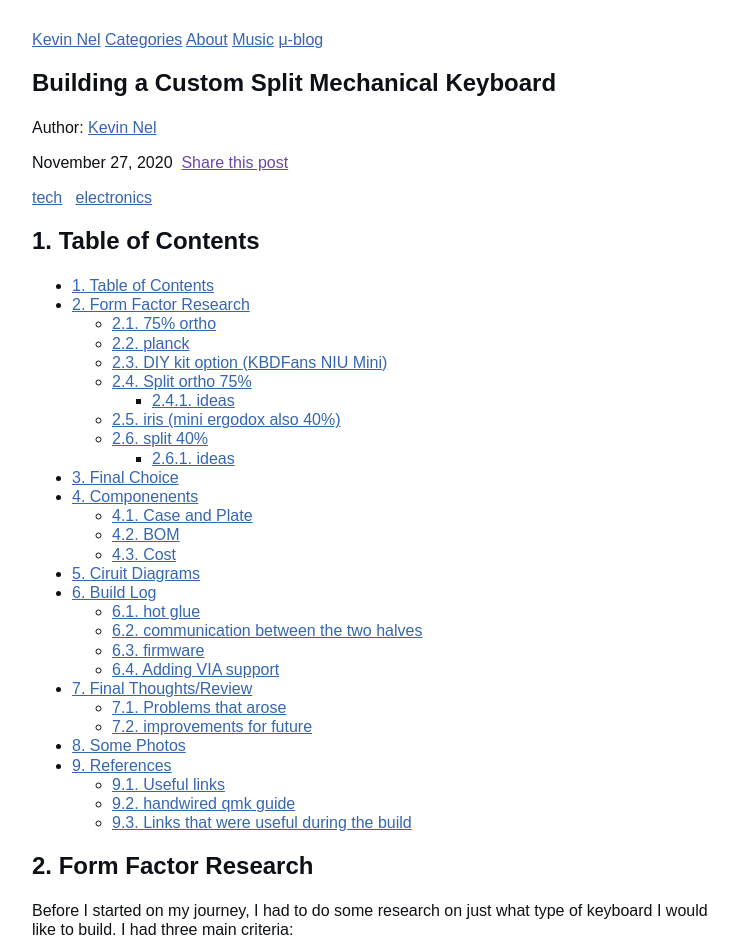
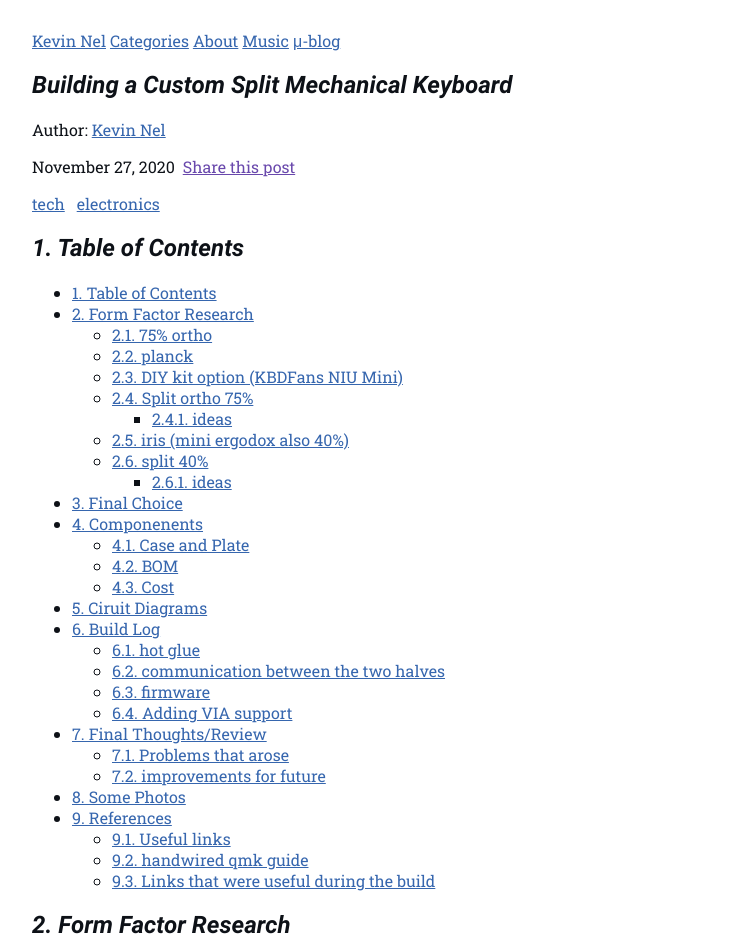
Before and after one commit to kevontheweb/kevontheweb.github.io, a Jekyll site: the page built from _posts/2020-11-27-split-ortho-handwire-build-guide.md, in a window 1280 px wide. Shown: the top 952 px of the page, without its empty margins (258-996 px from the left). Built offline with Jekyll 4.4.1, drawn with Linux system fonts in a browser that asks for light colours; some web fonts are replaced; our own code applies the rules of GitHub Pages for plain Markdown files; some of the changed text lies outside the part shown.

Commit message:
Update min.css

```diff
--- a/assets/css/min.css
+++ b/assets/css/min.css
@@ -1,11 +1,14 @@
+@import url("fonts.css");
 body{
   max-width: 700px;
   margin:auto;
-  font-family: sans-serif;
+  font-family: 'Roboto Slab', sans-serif;
   color: #0d1117;
   margin-top: 30px;
-  line-height: 1.2;
-  overflow: auto;
+}
+h1,h2,h3,h4,h5,h6{
+  font-family: 'Roboto', sans-serif;
+  font-style: italic;
 }
 a:link{color: #3666ae}
 a:visited{color: #6948ac}
@@ -14,14 +17,15 @@ img{
   max-width: 600px;
   max-height: 50vh;
   display: block;
-  margin: auto;
+  margin: 10px auto;
 }
 blockquote{font-style: italic}
-pre {overflow: auto;}
+pre{overflow: auto;}
 blockquote,pre{
-  background-color: #eee;
-  padding: 5px 20px;
+  padding: 5px;
+  background-color: #c9d1d9;
 }
+pre,code{font-family: 'mononoki', 'Consolas', monospace;}
 @media (prefers-color-scheme: dark) {
   body{
     background-color: #0d1117;
```
